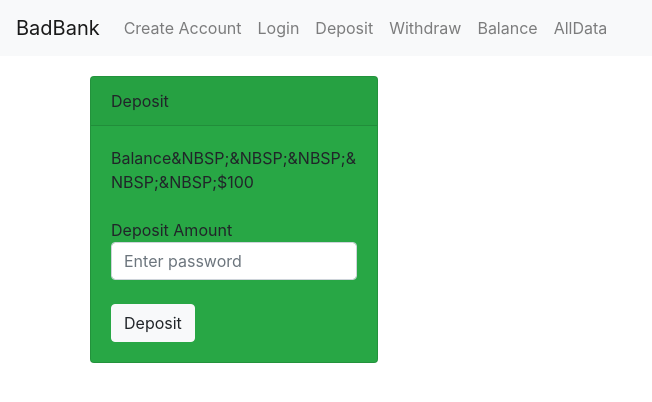
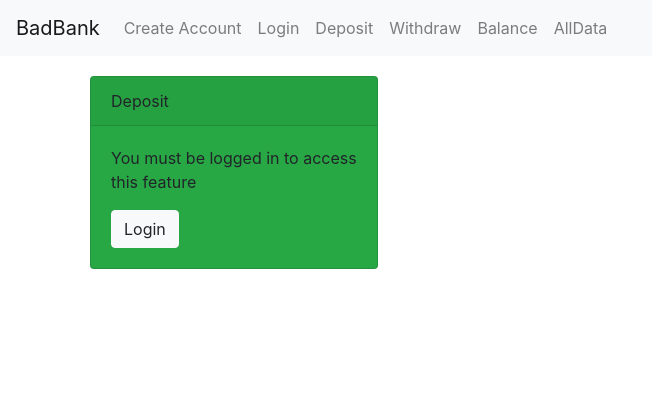
Before and after one commit to ewbandera/bad-bank, a React (Create React App) app: page /#/deposit in a window 1280 px wide. Shown: the top 402 px of the page, without its empty margins (0-652 px from the left). Built offline with nearby package versions, Linux system fonts and the light colour scheme.

Commit message:
added logic to login, deposit, withdraw

```diff
--- a/src/App.js
+++ b/src/App.js
@@ -8,13 +8,13 @@ import Home from './components/home';
 import Login from './components/login';
 import NavBar from './components/navbar';
 import Withdraw from './components/withdraw';
+import {UserContext} from './components/context'
 
-const UserContext = React.createContext(null);
 function App() {
   return (
     <HashRouter>
       <NavBar/>
-      <UserContext.Provider value={{users:[{name:'abel',email:'abel@mit.edu',password:'secret',balance:100}]}}>
+      <UserContext.Provider value={{users:[{name:'Eric Bandera',email:'ericbandera@gmail.com',password:'1234',balance:100}]}}>
         <div className="container" style={{padding: "20px"}}>
           <Route path="/" exact component={Home} />
           <Route path="/createaccount/" component={CreateAccount} />
--- a/src/components/balance.js
+++ b/src/components/balance.js
@@ -1,4 +1,8 @@
+import React from 'react';
+import {UserContext,Card} from './context'
+
 function Balance(){
+  const ctx = React.useContext(UserContext);
   return (
     <h1>Balance</h1>
   )
--- a/src/components/deposit.js
+++ b/src/components/deposit.js
@@ -2,12 +2,24 @@ import React from 'react';
 import {UserContext,Card} from './context'
 function Deposit(){
   const ctx = React.useContext(UserContext);
-  const [email, setEmail]       = React.useState('');
-  const [password, setPassword] = React.useState('');
+  const [amount, setAmount] = React.useState(0);
   const [status, setStatus]     = React.useState('');
+  const [show, setShow]         = React.useState(true);
+
 
   function handleDeposit() {
-
+      ctx.currentUser.balance = (Number(ctx.currentUser.balance) + Number(amount)).toFixed(2);
+      setStatus('The Deposit Is Completed');
+      setShow(false);
+  }
+  function isLoggedIn() {
+    return (ctx.currentUser);
+  }
+  function clearForm()
+  {
+    setAmount(0);
+    setShow(true);
+    setStatus('');
   }
   return (
     <Card
@@ -16,13 +28,26 @@ function Deposit(){
       header="Deposit"
       status={status}
       body={
+        show ? (
+          (isLoggedIn())? (
+            <>
+            Deposit Amount<br/>
+            <input type="number" min="0.01" step="0.01" max="2500" className="form-control" id="amount" onChange={e => setAmount(e.currentTarget.value)}/><br/>
+            <button type="submit" className="btn btn-light" onClick={handleDeposit}>Deposit</button>
+            </>
+            ):(
               <>
-              Balance&NBSP;&NBSP;&NBSP;&NBSP;&NBSP;$100<br/><br/>
-              Deposit Amount<br/>
-              <input type="password" className="form-control" id="password" placeholder="Enter password" value={password} onChange={e => setPassword(e.currentTarget.value)}/><br/>
-              <button type="submit" className="btn btn-light" onClick={handleDeposit}>Deposit</button>
+              <p>You must be logged in to access this feature</p>
+              <a href="#/login/" className="btn btn-light">Login</a>
               </>
-           }
+            )
+        ):(
+          <>
+          <h5>Success</h5>
+          <button type="submit" className="btn btn-light" onClick={clearForm}>Ok</button>
+        </>
+        )
+      }
     />
   );
 }
--- a/src/components/login.js
+++ b/src/components/login.js
@@ -5,17 +5,42 @@ function Login(){
   const [email, setEmail]       = React.useState('');
   const [password, setPassword] = React.useState('');
   const [status, setStatus]     = React.useState('');
+  const [show, setShow]         = React.useState(true);
 
   function handleLogin() {
+    const currentLoginUser = ctx.users.filter(x => x.email===email);
+    console.log(currentLoginUser.length);
+    console.log(JSON.stringify(currentLoginUser));
+    if(currentLoginUser.length===1 && currentLoginUser[0].password===password)
+    {
+      console.log(password);
+      ctx.currentUser = currentLoginUser[0];
+      console.log(JSON.stringify(ctx));
+      setStatus('You Are Successfully Logged In');
+      setShow(false);
+    }
+    else{
+      ctx.currentUser = null;
+      setStatus('Error: Not Authenticated');
+      setTimeout(() => setStatus(''),3000);
+    }
 
   }
+  function clearForm()
+  {
+    setEmail('');
+    setPassword('');
+    setShow(true);
+    setStatus('');
+  }
   return (
+
     <Card
       bgcolor="warning"
       txtcolor="black"
       header="Login"
       status={status}
-      body={
+      body={show ? (
         <>
         Email<br/>
         <input type="input" className="form-control" id="email" placeholder="Enter email" value={email} onChange={e => setEmail(e.currentTarget.value)} /><br/>
@@ -23,7 +48,12 @@ function Login(){
         <input type="password" className="form-control" id="password" placeholder="Enter password" value={password} onChange={e => setPassword(e.currentTarget.value)}/><br/>
         <button type="submit" className="btn btn-light" onClick={handleLogin}>Login</button>
         </>
-           }
+      ):(
+        <>
+          <h5>Success</h5>
+          <button type="submit" className="btn btn-light" onClick={clearForm}>Ok</button>
+        </>
+      )}
     />
   );
 
--- a/src/components/withdraw.js
+++ b/src/components/withdraw.js
@@ -2,11 +2,24 @@ import React from 'react';
 import {UserContext,Card} from './context'
 function Withdraw(){
   const ctx = React.useContext(UserContext);
-  const [email, setEmail]       = React.useState('');
-  const [password, setPassword] = React.useState('');
+  const [amount, setAmount] = React.useState(0);
   const [status, setStatus]     = React.useState('');
+  const [show, setShow]         = React.useState(true);
 
   function handleWithdraw() {
+    ctx.currentUser.balance = (Number(ctx.currentUser.balance) - Number(amount)).toFixed(2);
+    setStatus('The Withdraw Is Completed');
+    setShow(false);
+
+  }
+  function isLoggedIn() {
+    return (ctx.currentUser);
+  }
+  function clearForm()
+  {
+    setAmount(0);
+    setShow(true);
+    setStatus('');
 
   }
   return (
@@ -16,13 +29,27 @@ function Withdraw(){
       header="Withdraw"
       status={status}
       body={
+        show ? (
+          (isLoggedIn())? (
+            <>
+            Withdraw Amount<br/>
+            <input type="number" min="0.01" step="0.01" max="2500" className="form-control" id="amount" onChange={e => setAmount(e.currentTarget.value)}/><br/>
+            <button type="submit" className="btn btn-light" onClick={handleWithdraw}>Withdraw</button>
+            </>
+            ):(
               <>
-              Balance $100<br/><br/>
-              Withdraw Amount<br/>
-              <input type="password" className="form-control" id="password" placeholder="Enter password" value={password} onChange={e => setPassword(e.currentTarget.value)}/><br/>
-              <button type="submit" className="btn btn-light" onClick={handleWithdraw}>Withdraw</button>
+              <p>You must be logged in to access this feature</p>
+              <a href="#/login/" className="btn btn-light">Login</a>
               </>
-           }
+            )
+        ):(
+          <>
+          <h5>Success</h5>
+          <button type="submit" className="btn btn-light" onClick={clearForm}>Ok</button>
+        </>
+        )
+
+      }
     />
   );
 }
```
Lines whose indentation alone changed are shown as unchanged.
